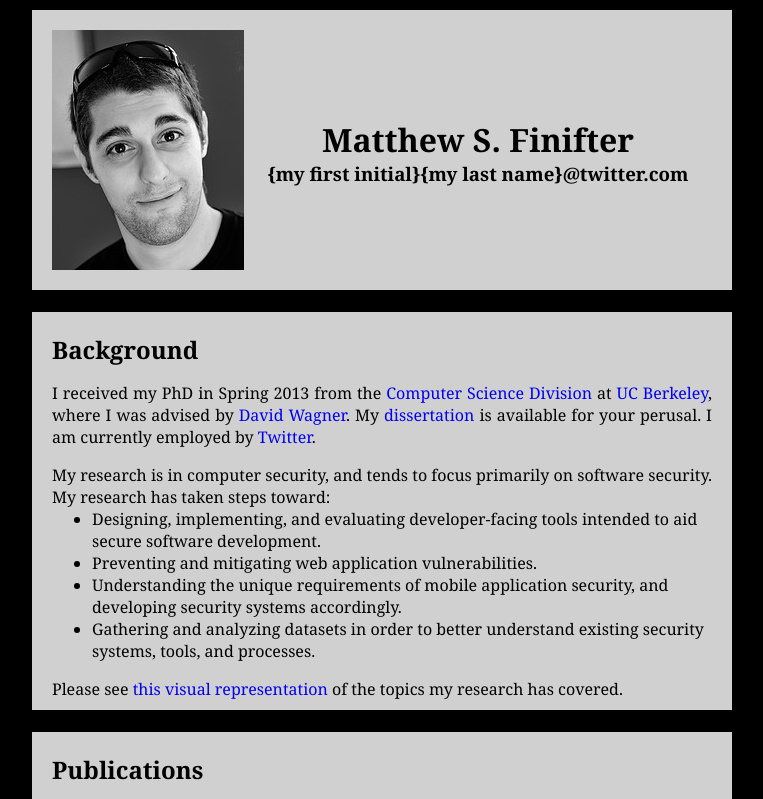
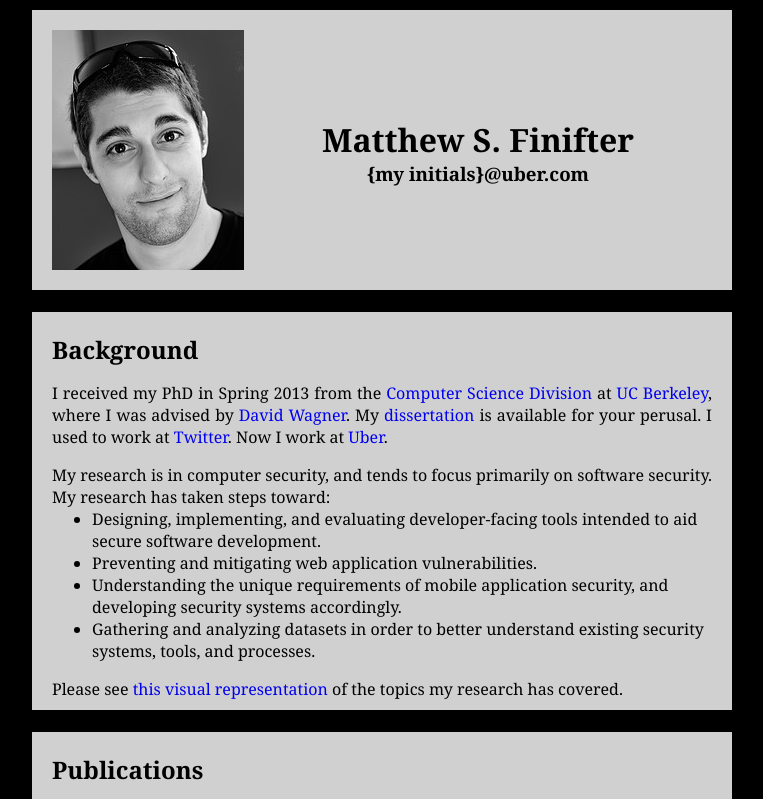
Before and after one commit to sumeetkr/sumeetkr_old.github.io, a plain HTML site: page index.html in a window 1280 px wide. Shown: the top 799 px of the page, without its empty margins (258-1021 px from the left). Drawn offline with Linux system fonts and the light colour scheme.

Commit message:
Update employment info.

```diff
--- a/index.html
+++ b/index.html
@@ -25,7 +25,7 @@
     <br/>
     <br/>
 	<h1>Matthew S. Finifter</h1>
-	<h3 class="titleInfo">{my first initial}{my last name}@twitter.com</h3>
+	<h3 class="titleInfo">{my initials}@uber.com</h3>
     </span>
     </div>
     </div>
@@ -39,7 +39,7 @@
     href="http://www.cs.berkeley.edu/~daw">David Wagner</a>.
     My <a href="http://www.eecs.berkeley.edu/Pubs/TechRpts/2013/EECS-2013-49.pdf">dissertation</a>
     is available for your perusal.
-    I am currently employed by <a href="https://twitter.com">Twitter</a>.
+    I used to work at <a href="https://twitter.com">Twitter</a>. Now I work at <a href="https://uber.com">Uber</a>.
     </p>
     <p>My research is in computer security, and tends to focus primarily on software security.  My research has taken steps toward:
     <ul>
```
